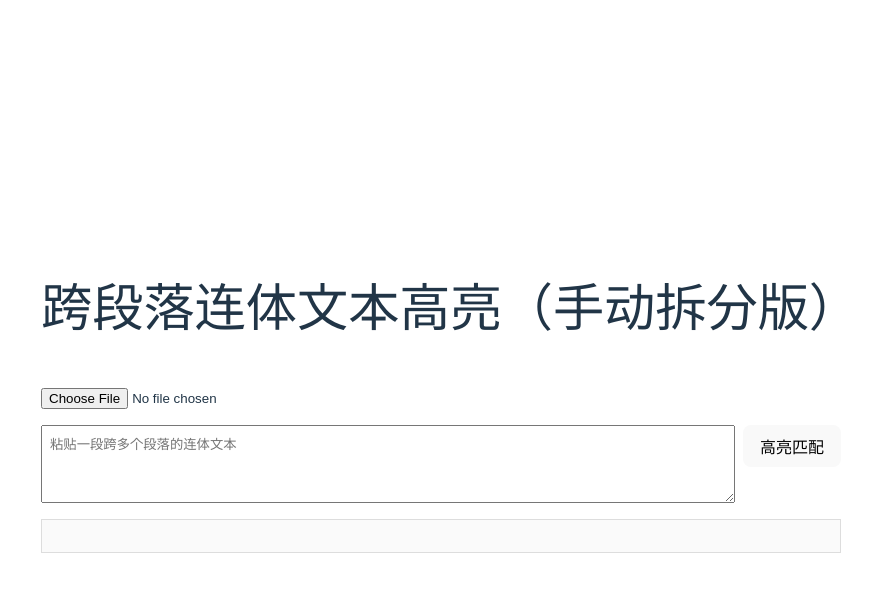
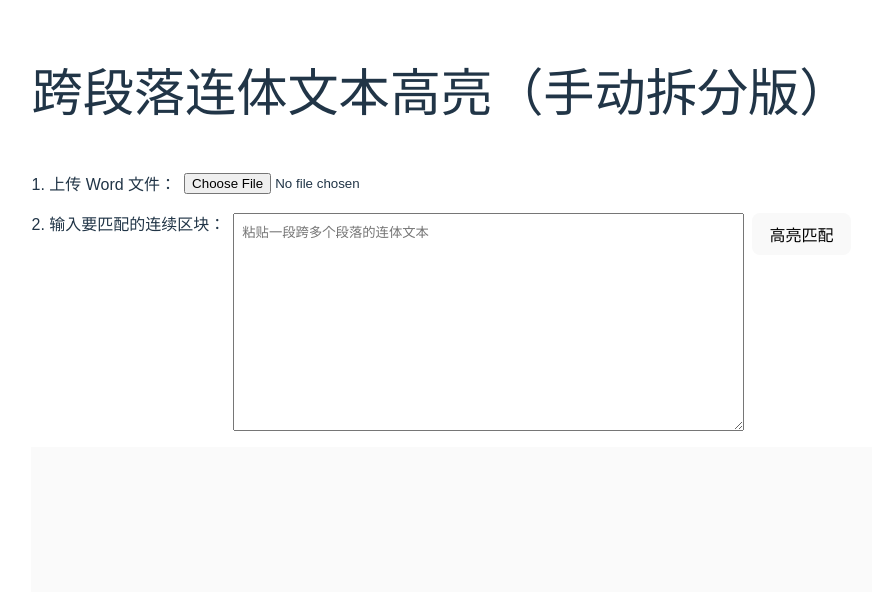
Before and after one commit to lu145zgg/word--vue, a Vue app: page / in a window 1280 px wide. Shown: the top 592 px of the page, without its empty margins (199-1071 px from the left). Built offline with nearby package versions, Linux system fonts and the light colour scheme.

Commit message:
去除滚动条

```diff
--- a/src/App.vue
+++ b/src/App.vue
@@ -1,10 +1,14 @@
 <template>
   <div class="container">
     <h1>跨段落连体文本高亮（手动拆分版）</h1>
+
     <div class="controls">
+      <label>1. 上传 Word 文件：</label>
       <input type="file" accept=".docx" @change="onFileUpload" />
     </div>
+
     <div class="controls">
+      <label>2. 输入要匹配的连续区块：</label>
       <textarea
         v-model="targetText"
         placeholder="粘贴一段跨多个段落的连体文本"
@@ -12,6 +16,7 @@
       ></textarea>
       <button @click="applyHighlight">高亮匹配</button>
     </div>
+
     <div ref="viewer" class="docx-viewer"></div>
   </div>
 </template>
@@ -98,7 +103,7 @@ async function applyHighlight() {
   const re = buildRegex(targetText.value)
   let m
   const matches = []
-  while ((m = re.exec(flat))) {
+  while ((m = re.exec(flat)) !== null) {
     matches.push({ idx: m.index, len: m[0].length })
   }
   if (!matches.length) {
@@ -114,8 +119,9 @@ async function applyHighlight() {
 
 <style>
 .container {
-  max-width: 800px;
-  margin: 2rem auto;
+
+  max-width: 100%;
+  margin: 0 auto;
   font-family: sans-serif;
   display: flex;
   flex-direction: column;
@@ -129,16 +135,28 @@ async function applyHighlight() {
 textarea {
   flex: 1;
   padding: 0.5rem;
+  font-family: inherit;
+  width: 100%;
+  height: 200px;
 }
 button {
   padding: 0.5rem 1rem;
 }
 .docx-viewer {
-  border: 1px solid #ddd;
+  display: flex;
+  flex-direction: column;
+  gap: 1rem;
   padding: 1rem;
-  max-height: 70vh;
-  overflow: auto;
-  background: #fafafa;
+  background-color: #fafafa;
+  width: 100%;
+  min-height: 100vh;
+  overflow: hidden; /* 去除滚动条 */
+}
+.docx-viewer p {
+  page-break-before: always;  /* 保持分页符 */
+  page-break-after: always;
+  margin: 10px 0;
+  line-height: 1.6;
 }
 .highlight {
   background: rgba(255,200,200,0.8);
```
